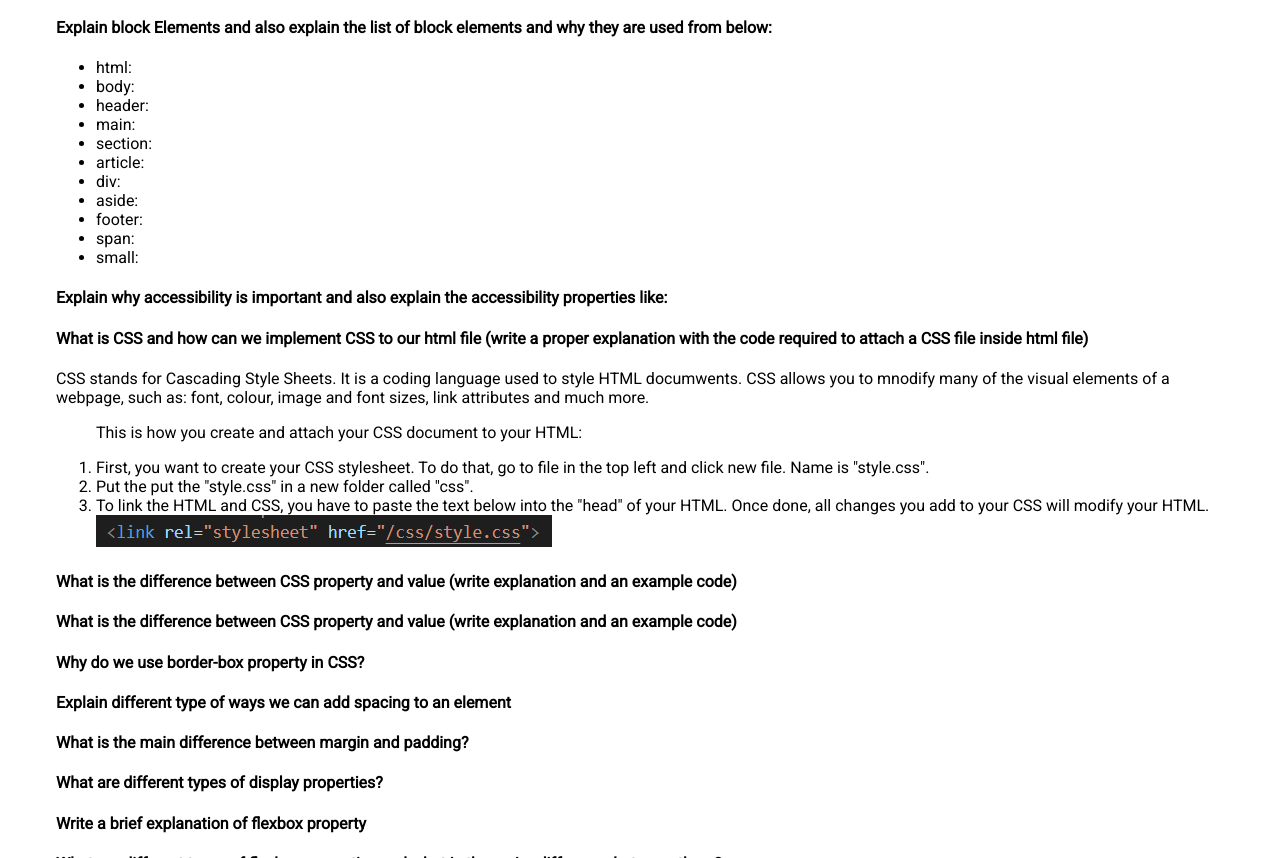
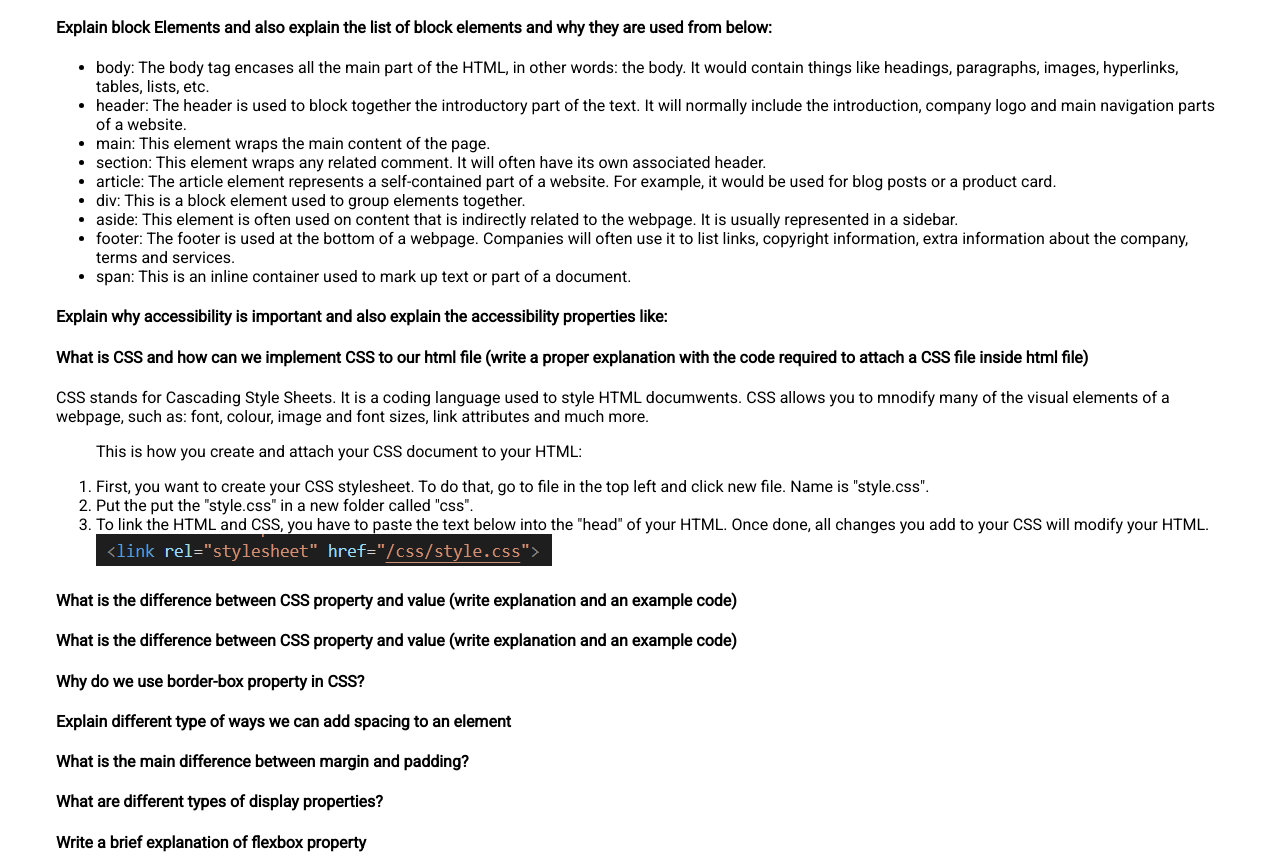
Before and after one commit to amanda-macri/reference-website, a plain HTML site: page index.html in a window 1280 px wide. Shown: the part 1254-2112 px from the top of the page. Drawn offline with Linux system fonts and the light colour scheme.

Commit message:
Explain block elements
Make list about block elements. Explain block elements

```diff
--- a/index.html
+++ b/index.html
@@ -70,17 +70,16 @@
 
 <h4>Explain block Elements and also explain the list of block elements and why they are used from below:</h4>
 <ul>
-    <li>html:</li>
-    <li>body:</li>
-    <li>header:</li>
-    <li>main:</li>
-    <li>section:</li>
-    <li>article:</li>
-    <li>div:</li>
-    <li>aside:</li>
-    <li>footer:</li>
-    <li>span:</li>
-    <li>small:</li>
+    <li>body: The body tag encases all the main part of the HTML, in other words: the body. It would contain things like headings, paragraphs, images, hyperlinks, tables, lists, etc.</li>
+    <li>header: The header is used to block together the introductory part of the text. It will normally include the introduction, company logo and main navigation parts of a website.</li>
+    <li>main: This element wraps the main content of the page.</li>
+    <li>section: This element wraps any related comment. It will often have its own associated header.</li>
+    <li>article: The article element represents a self-contained part of a website. For example, it would be used for blog posts or a product card.</li>
+    <li>div: This is a block element used to group elements together.</li>
+    <li>aside: This element is often used on content that is indirectly related to the webpage. It is usually represented in a sidebar.</li>
+    <li>footer: The footer is used at the bottom of a webpage. Companies will often use it to list links, copyright information,
+        extra information about the company, terms and services.</li>
+    <li>span: This is an inline container used to mark up text or part of a document.</li>
 </ul>
 
 <h4>Explain why accessibility is important and also explain the accessibility properties like:</h4>
```
